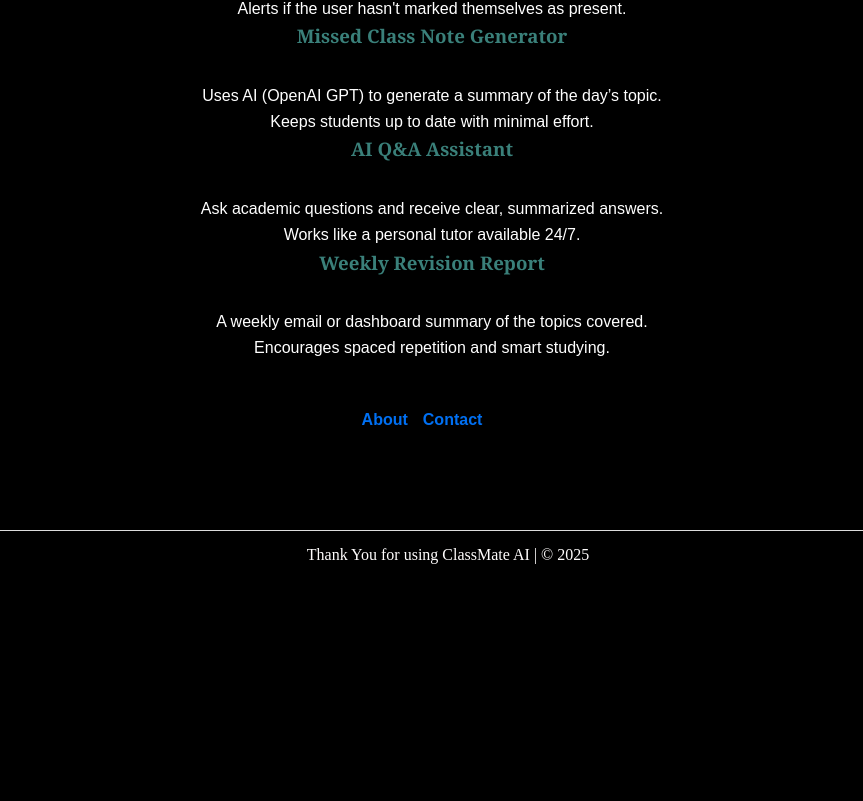
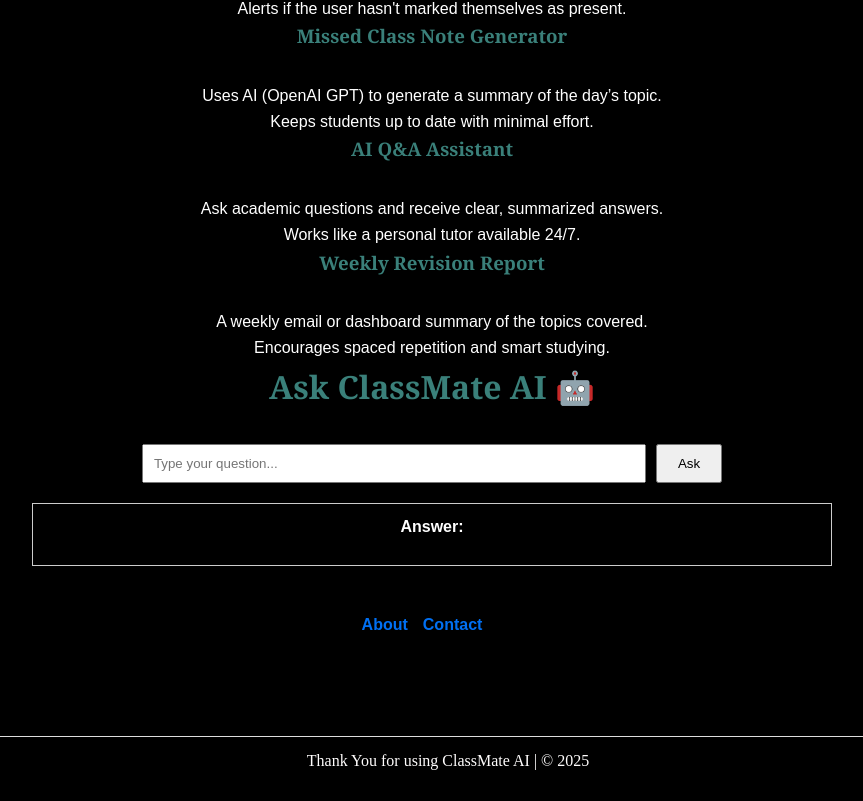
Before and after one commit to Valartamizh/classmateai, a Next.js app: page / in a window 1280 px wide. Shown: the part 1166-1967 px from the top of the page, without its empty margins (208-1071 px from the left). Before the commit the page ends 1761 px from the top, so only its background shows below. Built offline with nearby package versions, Linux system fonts and the light colour scheme.

Commit message:
Basic App

```diff
--- a/package.json
+++ b/package.json
@@ -9,9 +9,10 @@
     "lint": "next lint"
   },
   "dependencies": {
+    "axios": "^1.9.0",
+    "next": "15.3.3",
     "react": "^19.0.0",
-    "react-dom": "^19.0.0",
-    "next": "15.3.3"
+    "react-dom": "^19.0.0"
   },
   "devDependencies": {
     "@tailwindcss/postcss": "^4",
--- a/src/pages/AskAI.js
+++ b/src/pages/AskAI.js
@@ -4,7 +4,6 @@
   const [question, setQuestion] = useState("");
   const [answer, setAnswer] = useState("");
   const [history, setHistory] = useState([]);
-
   const handleAsk = () => {
     if (question.trim()) {
       setAnswer("AI says: This is a summary of your topic.");
--- a/src/pages/ReminderTimer.js
+++ b/src/pages/ReminderTimer.js
@@ -29,7 +29,7 @@
 
   useEffect(() => {
     if (secondsLeft === 0 && !hasAlerted) {
-      setReminder("/n" + "⏰ It's time for your class!");
+      setReminder("⏰ It's time for your class!");
       alert("⏰ Class Reminder: It's time for your class!");
       setHasAlerted(true);
     }
--- /dev/null
+++ b/src/pages/api/chat.js
@@ -0,0 +1,39 @@
+export default async function handler(req, res) {
+  if (req.method !== "POST") {
+    return res.status(405).json({ message: "Method not allowed" });
+  }
+
+  const { prompt } = req.body;
+
+  try {
+    const response = await fetch("https://api.openai.com/v1/chat/completions", {
+      method: "POST",
+      headers: {
+        "Authorization": `Bearer ${process.env.OPENAI_API_KEY}`,
+        "Content-Type": "application/json"
+      },
+      body: JSON.stringify({
+        model: "gpt-3.5-turbo",
+        messages: [{ role: "user", content: prompt }],
+        temperature: 0.7
+      })
+    });
+
+    const data = await response.json();
+
+    // Debug log
+    console.log("API response:", JSON.stringify(data, null, 2));
+
+    const answer = data?.choices?.[0]?.message?.content;
+
+    if (!answer) {
+      return res.status(500).json({ answer: "No response from AI (empty message)" });
+    }
+
+    res.status(200).json({ answer });
+
+  } catch (error) {
+    console.error("OpenAI API error:", error);
+    res.status(500).json({ answer: "Error communicating with AI" });
+  }
+}
--- a/src/pages/index.js
+++ b/src/pages/index.js
@@ -1,9 +1,20 @@
 import Head from 'next/head';
 import ReminderTimer from '../pages/ReminderTimer';
 import AskAI from '../pages/AskAI';
+import { useState } from 'react';
+export default function Home() {
+  const [input, setInput] = useState("");
+  const [response, setResponse] = useState("");
 
-import { useEffect } from 'react';
-export default function Home() {
+  const handleAsk = async () => {
+    const res = await fetch("/api/chat", {
+      method: "POST",
+      headers: { "Content-Type": "application/json" },
+      body: JSON.stringify({ prompt: input }),
+    });
+    const data = await res.json();
+    setResponse(data.answer);
+  };
   return (
     <>
       <Head>
@@ -64,6 +75,20 @@
           <ul>A weekly email or dashboard summary of the topics covered.</ul>
           <ul>Encourages spaced repetition and smart studying.</ul>
         </ul>
+        <h1>Ask ClassMate AI 🤖</h1>
+      <input
+        type="text"
+        placeholder="Type your question..."
+        value={input}
+        onChange={(e) => setInput(e.target.value)}
+        style={{ padding: "10px", width: "60%" }}
+      />
+      <button onClick={handleAsk} style={{ marginLeft: "10px", padding: "10px 20px" }}>Ask</button>
+
+      <div style={{ marginTop: "20px", padding: "10px", border: "1px solid #ccc" }}>
+        <strong>Answer:</strong>
+        <p>{response}</p>
+      </div>
 
         <nav style={{ marginTop: "30px" }}>
           <a href="/about" style={{ marginRight: "15px" }}>About</a>
```
Also changed, not shown: 1 other file (tests, documents, lock files or other folders).
